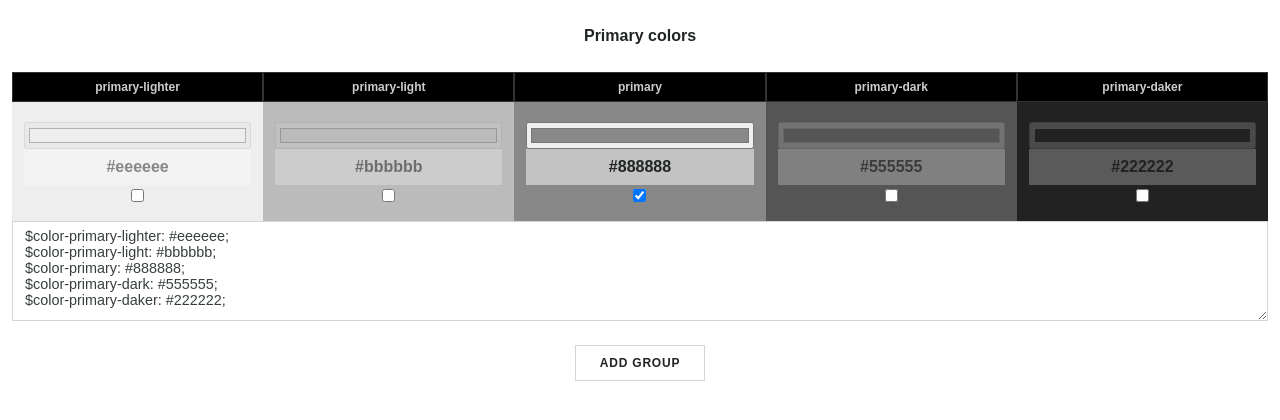
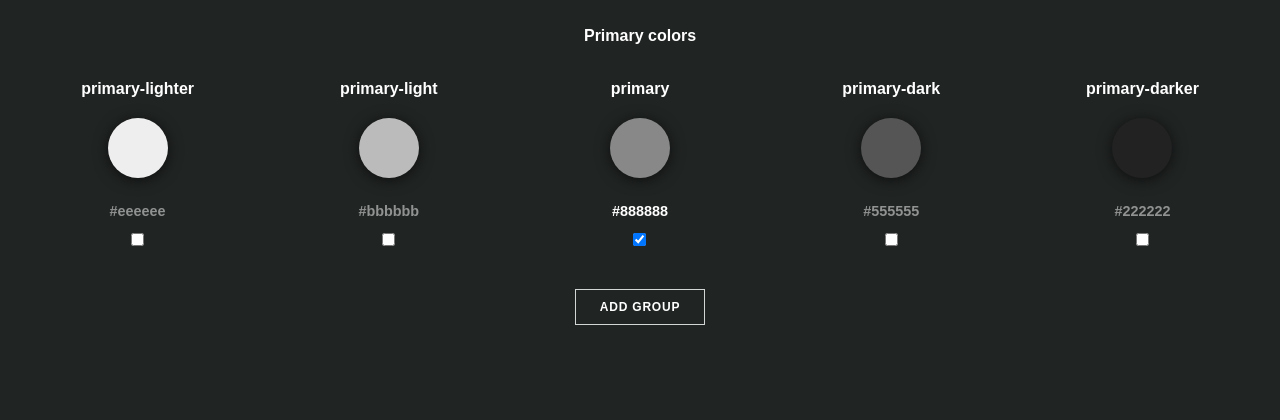
Before and after one commit to aurer/tailor-colors, a Preact app: page / in a window 1280 px wide. Shown: the top 420 px of the page. Built offline with nearby package versions, Linux system fonts and the light colour scheme.

Commit message:
Update interface and styling

```diff
--- a/src/index.html
+++ b/index.html
@@ -5,10 +5,10 @@
   <meta name="viewport" content="width=device-width, initial-scale=1.0">
   <meta http-equiv="X-UA-Compatible" content="ie=edge">
   <title>Document</title>
-  <link rel="stylesheet" href="./sass/app.scss">
+  <link rel="stylesheet" href="src/sass/app.scss">
 </head>
 <body>
   <div id="app" class="App"><div>
-  <script src="./app.js"></script>
+  <script src="src/app.js"></script>
 </body>
 </html>
--- a/src/app.js
+++ b/src/app.js
@@ -1,5 +1,6 @@
 import { h, render, Component } from 'preact';
 import App from './components/App';
+import './sass/app.scss';
 
 let appContainer = document.querySelector('#app');
 render(<App />, appContainer, appContainer.lastChild);
--- a/src/components/ColorGroup.js
+++ b/src/components/ColorGroup.js
@@ -14,7 +14,7 @@ class ColorGroup extends Component {
         {name: `${name}-light`, value: '#bbbbbb', override: false},
         {name: `${name}`, value: '#888888', override: true},
         {name: `${name}-dark`, value: '#555555', override: false},
-        {name: `${name}-daker`, value: '#222222', override: false}
+        {name: `${name}-darker`, value: '#222222', override: false}
       ]
     }
   }
@@ -24,11 +24,11 @@ class ColorGroup extends Component {
       <div className="ColorGroup">
         <h2>{title} colors</h2>
         <div className="ColorGroup-colors">
-          {colors.map((color, index) => <ColorInput key={color.name} onColorChange={this.handleColorChange.bind(this)} onOverrideChange={this.handleOverrideChange.bind(this)} index={index} color={color} />)}
+          { colors.map((color, index) => <ColorInput key={color.name} onColorChange={this.handleColorChange.bind(this)} onOverrideChange={this.handleOverrideChange.bind(this)} index={index} color={color} />) }
         </div>
         <div className="ColorGroup-code">
           <textarea rows="5">
-            {colors.map((color, index) => `$color-${color.name}: ${color.value};\n` )}
+            { colors.slice().sort(c => c.name.indexOf('-')).map((color, index) => `$color-${color.name}: ${color.value};\n` ) }
           </textarea>
         </div>
       </div>
--- a/src/components/ColorInput.js
+++ b/src/components/ColorInput.js
@@ -19,9 +19,10 @@ class ColorInput extends Component {
     let label = color.name;
     return (
       <div className="ColorInput" style={"--color:" + color.value}>
-        <label for={'field-' + color.name}>{label}</label>
+        <h2>{label}</h2>
         <div class="ColorInput-inputs">
           <input type="color" id={'field-' + color.name} name={'color-' + color.name} value={color.value} onChange={this.handleChange.bind(this)} disabled={!this.state.override} />
+          <label for={'field-' + color.name} onClick={this.activateOverride.bind(this)}>{label}</label>
           <input type="text" name={color.name} value={color.value} onChange={this.handleChange.bind(this)} disabled={!this.state.override} />
           <input type="checkbox" checked={this.state.override} onChange={this.toggleOverride.bind(this)} />
         </div>
@@ -32,6 +33,12 @@ class ColorInput extends Component {
   makeSassVar(color) {
     let name = '$' + color.name;
     return `${name}: ${color.value};`;
+  }
+
+  activateOverride(e) {
+    if (this.state.override === false) {
+      this.setState({override: true})
+    }
   }
 
   toggleOverride(e) {
--- a/src/sass/components/color-group.scss
+++ b/src/sass/components/color-group.scss
@@ -16,15 +16,22 @@
 .ColorInput {
   display: inline-block;
   text-align: center;
-  background-color: var(--color);
+
+  h2 {
+    padding: .3rem .8rem;
+    margin: 0;
+  }
 
   label {
-    background-color: #000;
-    color: rgba(#fff, .8);
-    display: block;
-    border: 1px solid rgba(#fff, .2);
-    padding: .3rem .8rem;
-    font-size: .75em;
+    font-size: 0;
+    overflow: hidden;
+    width: 60px;
+    height: 60px;
+    border-radius: 30px;
+    display: inline-block;
+    box-shadow: 0 2px 15px -1px rgba(#000, .7);
+    background-color: var(--color);
+    cursor: pointer;
   }
 
   &-inputs {
@@ -32,17 +39,21 @@
   }
 
   [type=color] {
-    display: block;
-    width: 100%;
+    position: absolute;
+    width: 0;
+    height: 0;
+    border: none;
+    visibility: hidden;
   }
 
   [type=text] {
     width: 100%;
     text-align: center;
-    background-color: rgba(#fff, .5);
-    color: $color-black;
+    background-color: transparent;
+    color: inherit;
     font-weight: bold;
     border: 0;
+    font-size: .9em;
   }
 
   input[disabled] {
@@ -52,6 +63,7 @@
 
 .ColorGroup-code {
   textarea {
+    display: none;
     font-size: .9em;
     width: 100%;
     height: 5*1.4em;
--- a/src/sass/config.scss
+++ b/src/sass/config.scss
@@ -48,8 +48,8 @@ $color-white: lighten($color-neutral, 65%);
 $color-neutral-lighter: lighten($color-neutral, 30%);
 $color-neutral-light: lighten($color-neutral, 20%);
 $color-neutral-dark: darken($color-neutral, 15%);
-$color-neutral-darker: darken($color-neutral, 40%);
-$color-black: darken($color-neutral, 50%);
+$color-neutral-darker: darken($color-neutral, 50%);
+$color-black: darken($color-neutral, 54%);
 
 // Message colors
 $color-message-info: #00a8f7;
--- a/src/sass/default/base.scss
+++ b/src/sass/default/base.scss
@@ -13,8 +13,8 @@ body {
   height: 100%;
   margin: 0;
   line-height: 1.5;
-  background-color: $color-white;
-  color: $color-black;
+  background-color: $color-neutral-darker;
+  color: $color-white;
 }
 
 article,
--- a/src/sass/default/inputs.scss
+++ b/src/sass/default/inputs.scss
@@ -49,10 +49,10 @@ textarea,
 select {
   height: $space-md;
   padding: $space-xs $space-sm;
-  border: 1px solid $color-neutral-light;
+  border: 1px solid $color-neutral-dark;
   box-shadow: none;
-  background-color: $color-white;
-  color: $color-neutral-darker;
+  background-color: $color-black;
+  color: $color-white;
   line-height: normal;
   vertical-align: middle;
 
--- a/src/sass/default/text.scss
+++ b/src/sass/default/text.scss
@@ -20,6 +20,10 @@ strong {
 // Address styling not present in Safari and Chrome.
 dfn {
   font-style: italic;
+}
+
+h1, h2, h3, h4, h5, h6 {
+
 }
 
 // Augmented 4th type scale (http://type-scale.com/)
```
Also changed, not shown: 6 other files (tests, documents, lock files or other folders).
